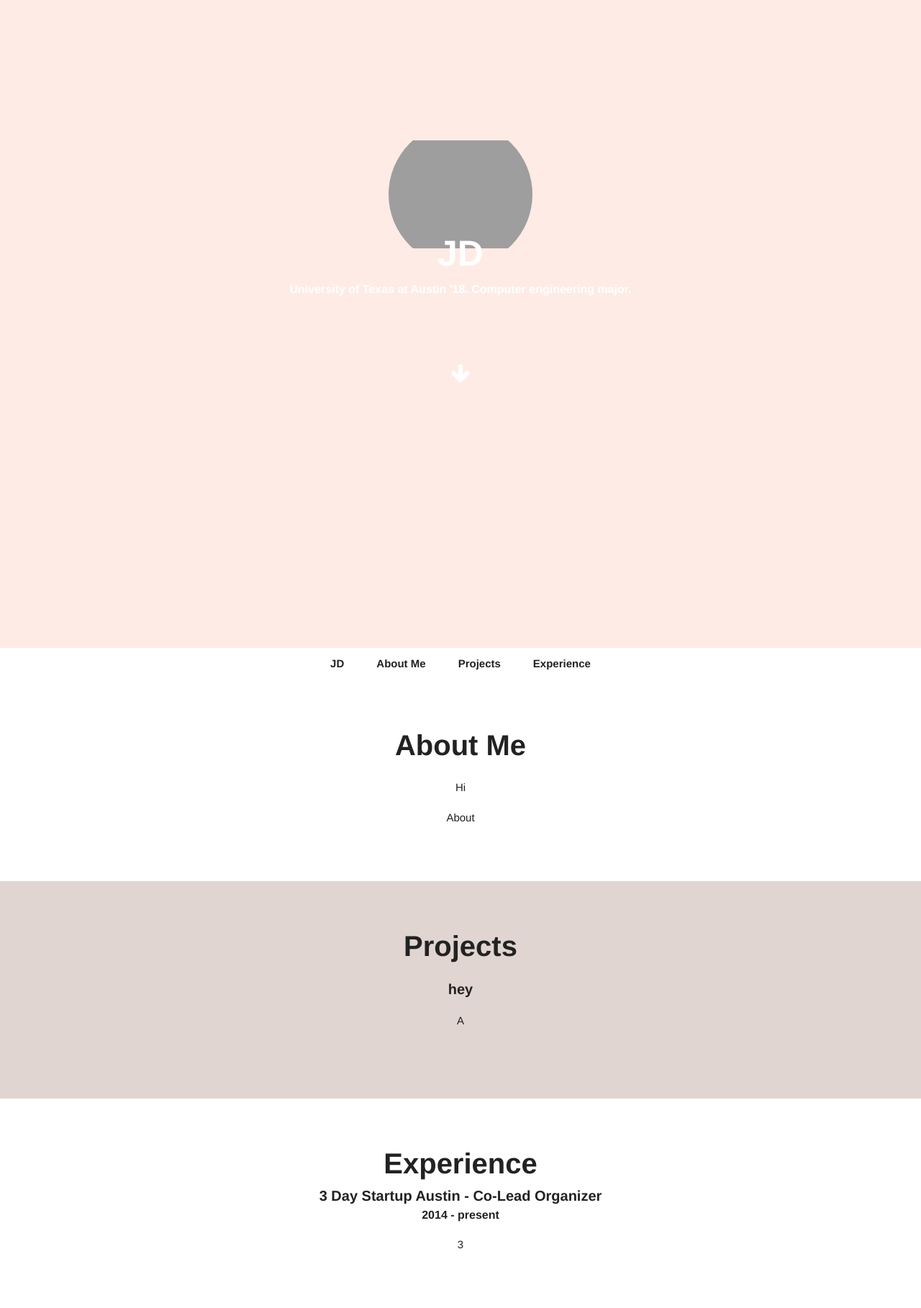
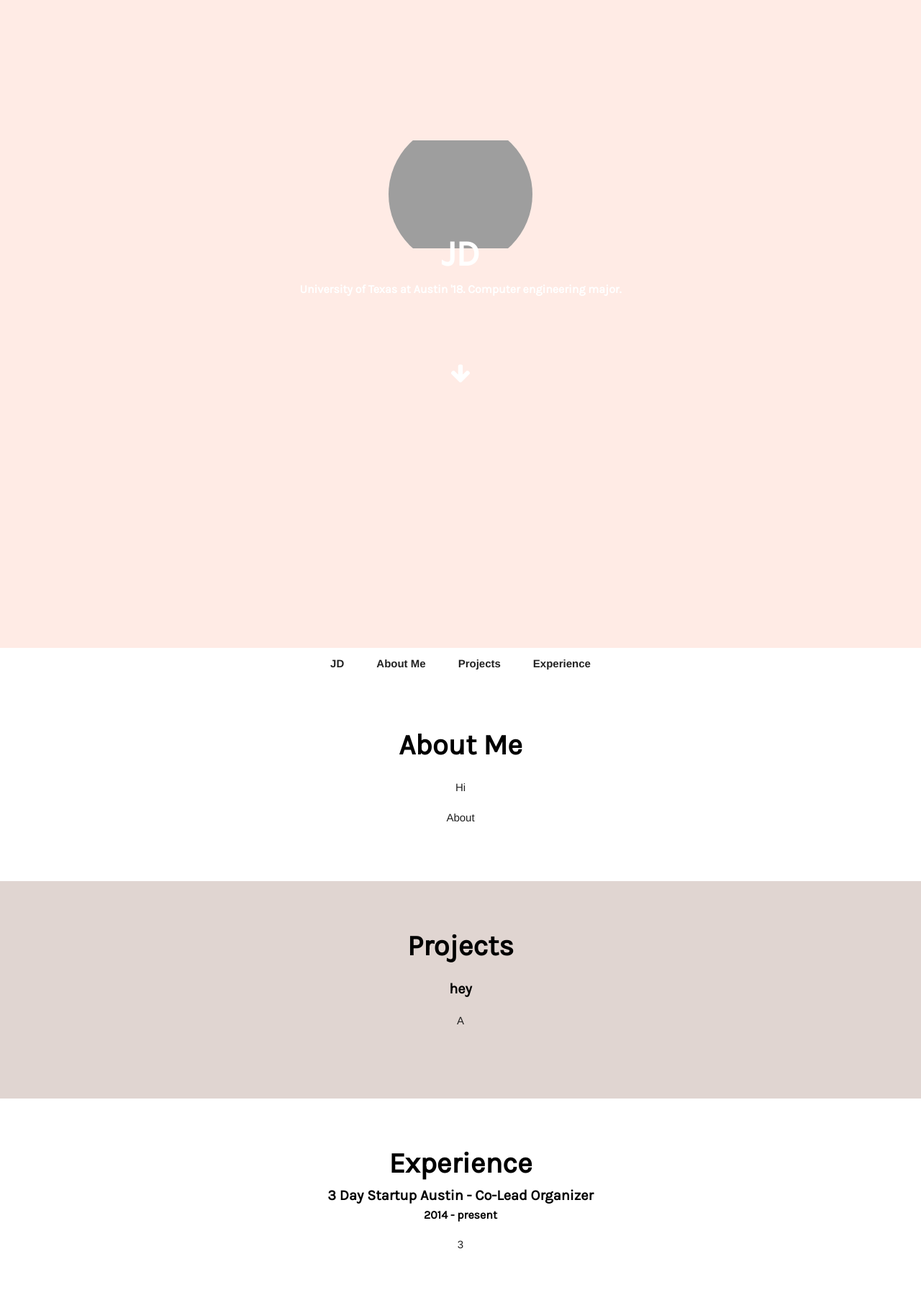
Before and after one commit to jubalu/jubalu.github.io, a Jekyll site: the page built from README.md, in a window 1280 px wide. Shown: the whole page at 72% size. Built offline with Jekyll 4.4.1, drawn with Linux system fonts in a browser that asks for light colours; nearby versions of some CDN libraries; our own code applies the rules of GitHub Pages for plain Markdown files; grey boxes are pictures that could not be loaded.

Commit message:
Update base.css

```diff
--- a/css/base.css
+++ b/css/base.css
@@ -1,9 +1,9 @@
 html,body,div,span,applet,object,iframe,h1,h2,h3,h4,h5,h6,p,blockquote,pre,a,abbr,acronym,address,big,cite,code,del,dfn,em,img,ins,kbd,q,s,samp,small,strike,strong,sub,sup,tt,var,b,u,i,center,dl,dt,dd,ol,ul,li,fieldset,form,label,legend,table,caption,tbody,tfoot,thead,tr,th,td,article,aside,canvas,details,embed,figure,figcaption,footer,header,hgroup,menu,nav,output,ruby,section,summary,time,mark,audio,video{border:0;font-size:100%;font:inherit;vertical-align:baseline;margin:0;padding:0}article,aside,details,figcaption,figure,footer,header,hgroup,menu,nav,section{display:block}body{line-height:1}ol,ul{list-style:none}blockquote,q{quotes:none}blockquote:before,blockquote:after,q:before,q:after{content:none}table{border-collapse:collapse;border-spacing:0}
 
 h1, h2, h3, h4, h5, h6 {
-	font-family: "Proxima Nova", Helvetica, sans-serif;
+	font-family: Karla, Helvetica, sans-serif;
 	font-weight: 600;
-	color: #222222;
+	color: Black;
 	line-height: 1.5;
     text-align: center;
 }
```
